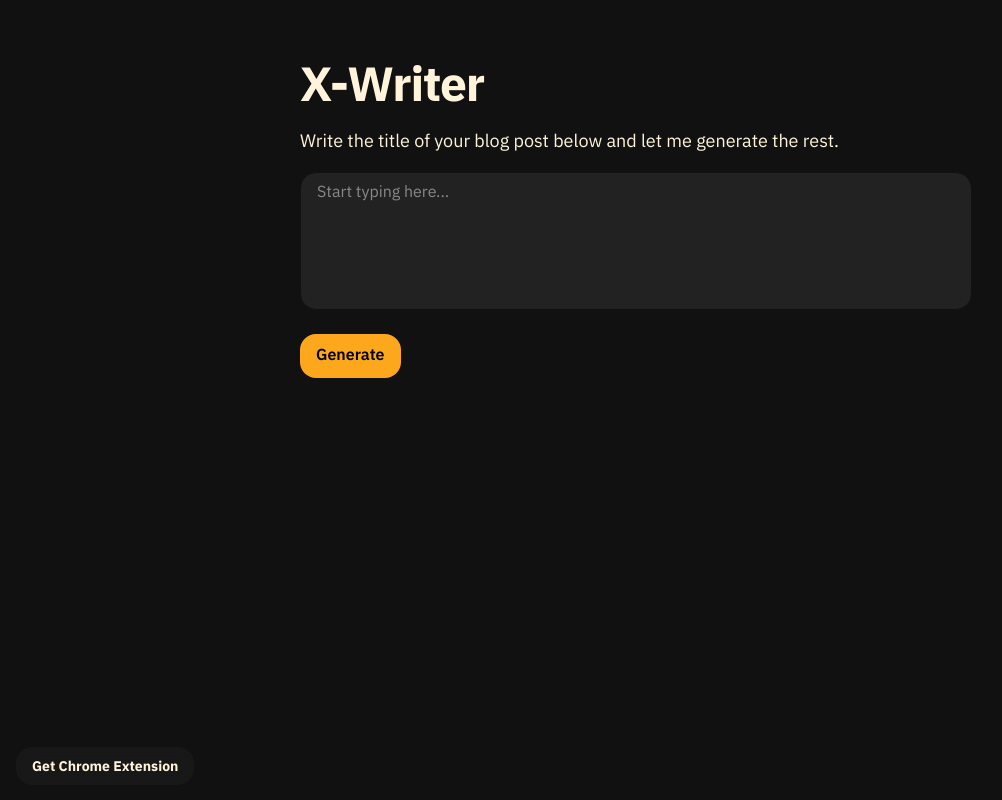
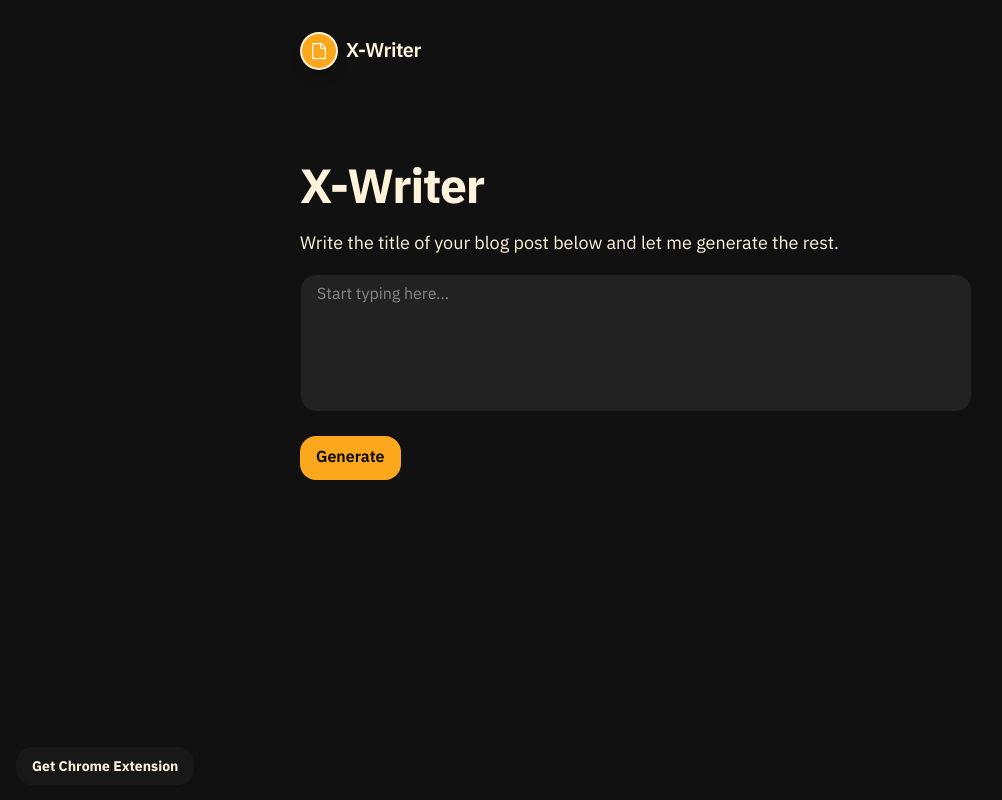
Before and after one commit to eneax/x-writer, a Next.js app: page / in a window 1280 px wide. Shown: the top 800 px of the page, without its empty margins (4-1006 px from the left). Built offline with nearby package versions, Linux system fonts and the light colour scheme.

Commit message:
feat: create new navbar with logo

```diff
--- a/components/Container.tsx
+++ b/components/Container.tsx
@@ -1,5 +1,23 @@
+import * as React from "react";
 import Head from "next/head";
+import Image from "next/image";
+import Link from "next/link";
 import { useRouter } from "next/router";
+
+const ProfileImage = () => (
+  <div className="rounded-full shadow-lg p-[1px] bg-primary-50 group transform transition ease-out hover:scale-105">
+    <div className="rounded-full p-[1px] h-[36px] w-[36px] transition duration-300 group-hover:scale-105">
+      <Image
+        src="/images/note.png"
+        alt="X-Writer Logo"
+        quality={95}
+        className="rounded-full"
+        width={36}
+        height={36}
+      />
+    </div>
+  </div>
+);
 
 const Container = ({
   children,
@@ -45,6 +63,21 @@ const Container = ({
         )}
       </Head>
 
+      <nav className="max-w-2xl mx-auto p-8 md:px-0">
+        <div className="flex items-center space-x-6">
+          <Link
+            href="/"
+            title="X-Writer"
+            className="rounded-full flex items-center space-x-2 no-underline"
+          >
+            <ProfileImage />
+            <span className="tracking-tight font-semibold text-xl text-primary-50">
+              X-Writer
+            </span>
+          </Link>
+        </div>
+      </nav>
+
       <main className="max-w-2xl mx-auto flex flex-col justify-center px-8 md:px-0 bg-gray-900">
         {children}
 
```
Also changed, not shown: public/images/note.png (added).
